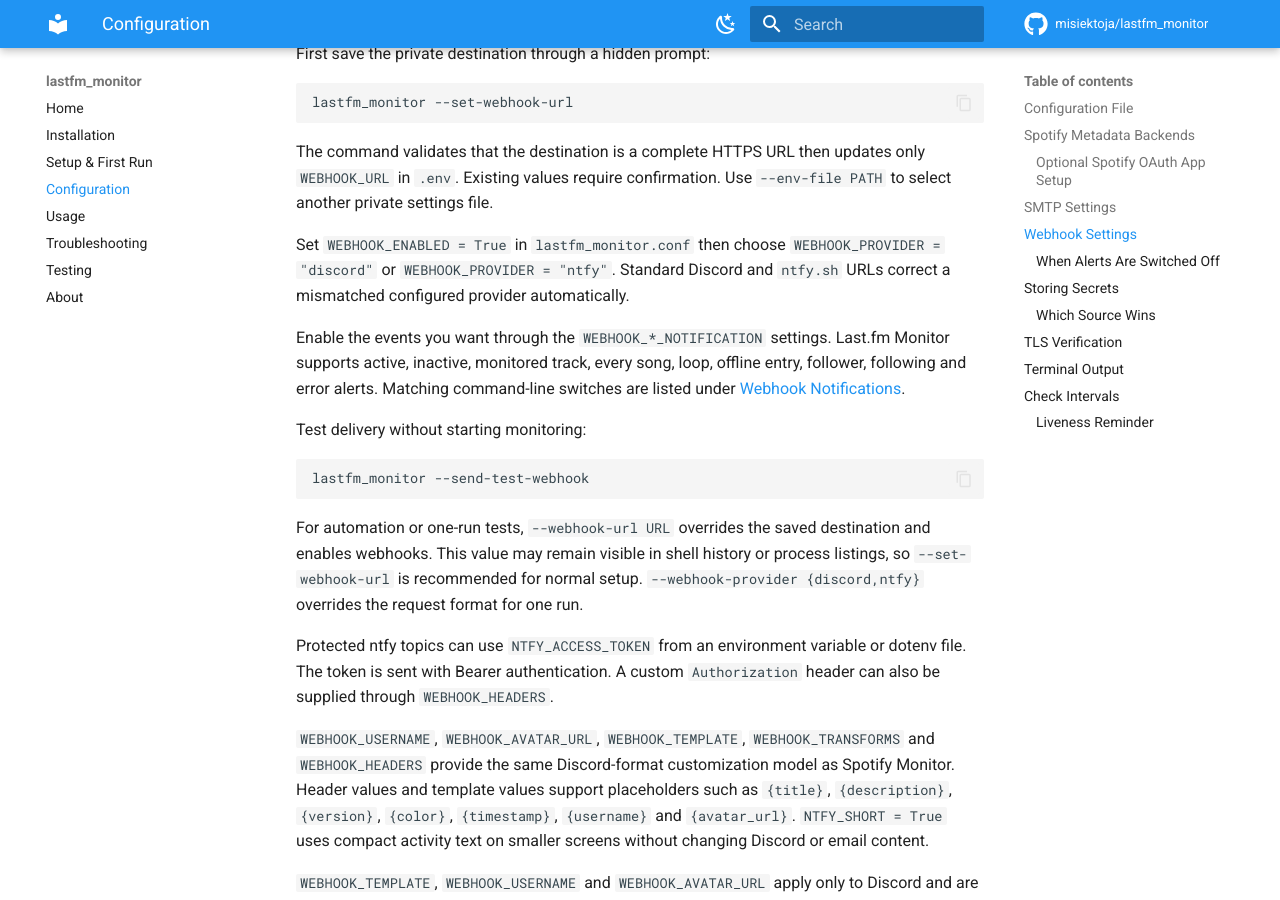
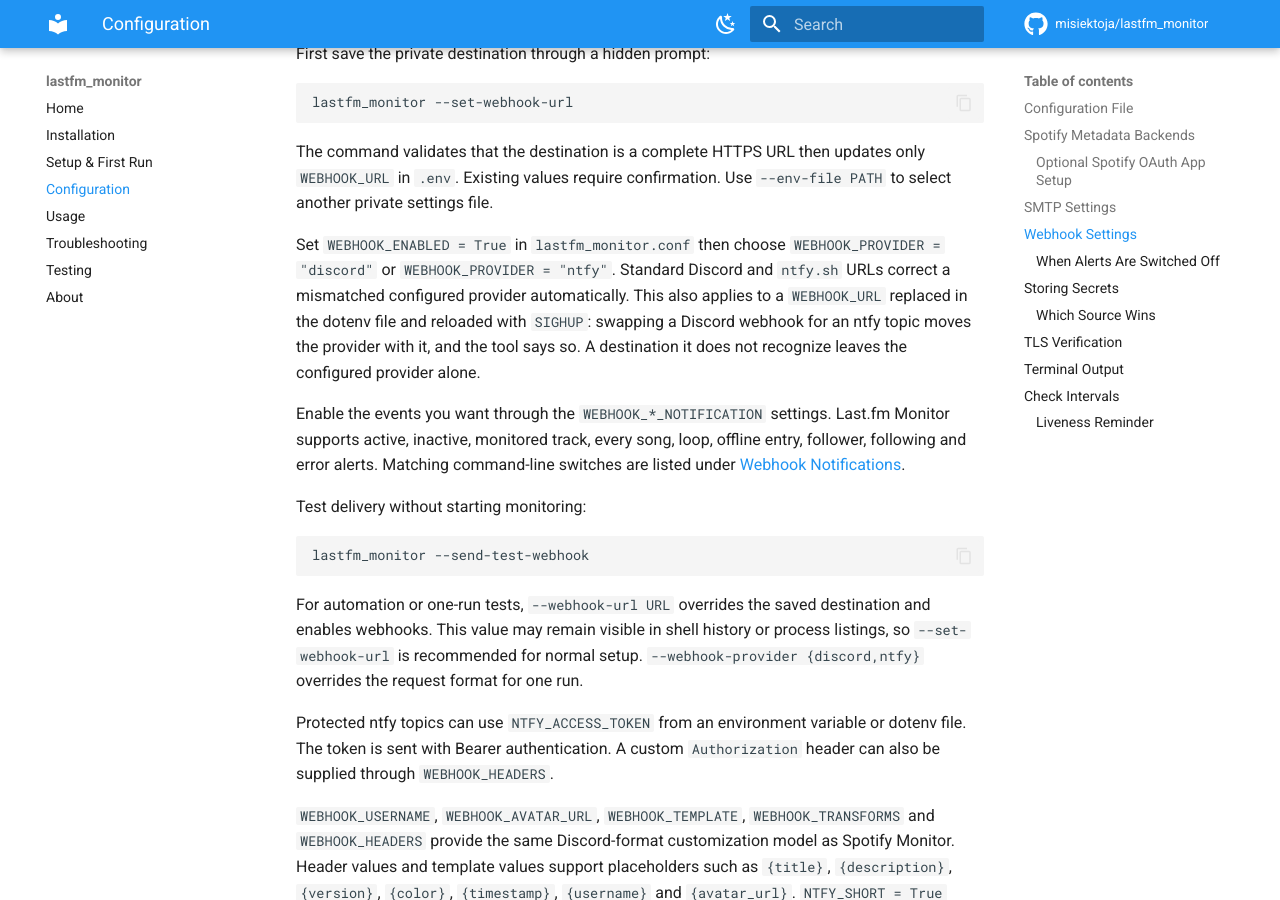
Before and after one commit to misiektoja/lastfm_monitor, an MkDocs documentation site: the page built from docs/configuration.md, in a window 1280 px wide and 900 px high, scrolled down 4264 px. Built offline with MkDocs 1.6.1 and Material for MkDocs 9.7.7, drawn with Linux system fonts in a browser that asks for light colours; comment, search, counter and statistics services are not loaded.

Commit message:
docs(configuration): note that a reloaded destination moves the provider

```diff
--- a/docs/configuration.md
+++ b/docs/configuration.md
@@ -145,7 +145,7 @@
 
 The command validates that the destination is a complete HTTPS URL then updates only `WEBHOOK_URL` in `.env`. Existing values require confirmation. Use `--env-file PATH` to select another private settings file.
 
-Set `WEBHOOK_ENABLED = True` in `lastfm_monitor.conf` then choose `WEBHOOK_PROVIDER = "discord"` or `WEBHOOK_PROVIDER = "ntfy"`. Standard Discord and `ntfy.sh` URLs correct a mismatched configured provider automatically.
+Set `WEBHOOK_ENABLED = True` in `lastfm_monitor.conf` then choose `WEBHOOK_PROVIDER = "discord"` or `WEBHOOK_PROVIDER = "ntfy"`. Standard Discord and `ntfy.sh` URLs correct a mismatched configured provider automatically. This also applies to a `WEBHOOK_URL` replaced in the dotenv file and reloaded with `SIGHUP`: swapping a Discord webhook for an ntfy topic moves the provider with it, and the tool says so. A destination it does not recognize leaves the configured provider alone.
 
 Enable the events you want through the `WEBHOOK_*_NOTIFICATION` settings. Last.fm Monitor supports active, inactive, monitored track, every song, loop, offline entry, follower, following and error alerts. Matching command-line switches are listed under [Webhook Notifications](usage.md#webhook-notifications).
 
```
